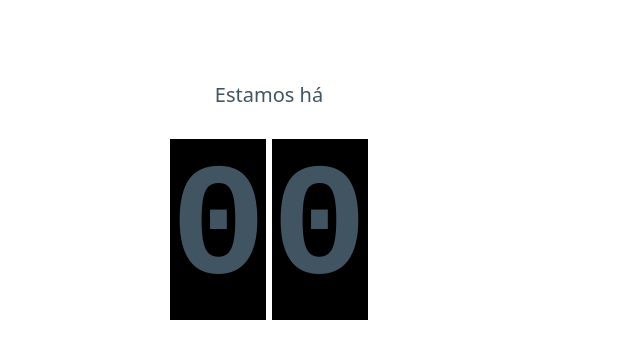
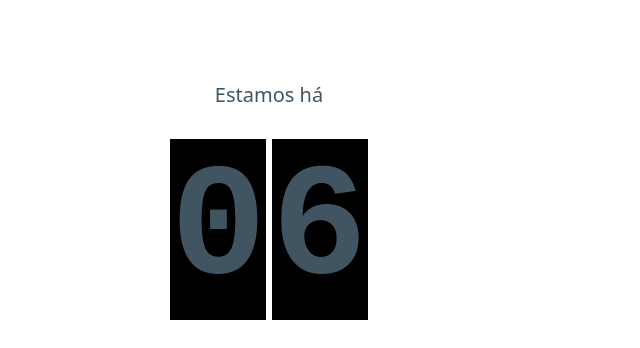
Before and after one commit to GilOliveira/dias-sem-demissoes, a plain HTML site: page index.html in a window 1280 px wide. Shown: the top 348 px of the page, 371-1011 px from the left. Drawn offline with Linux system fonts and the light colour scheme.

Commit message:
Fix wrong last resignation date in counter

```diff
--- a/index.html
+++ b/index.html
@@ -134,7 +134,7 @@
     </main>
 
     <script>
-        const lastResignation = new Date("2023-05-02");
+        const lastResignation = new Date("2023-04-26");
         const govStart = new Date("2022-03-30");
         const currentTime = new Date();
 
```
